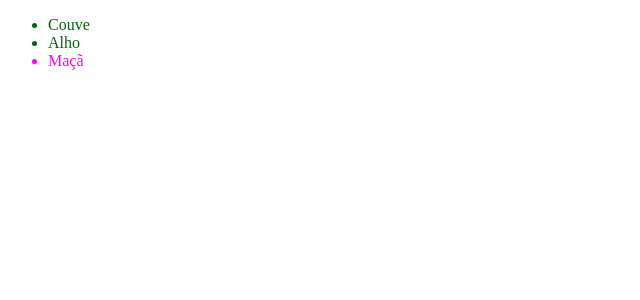
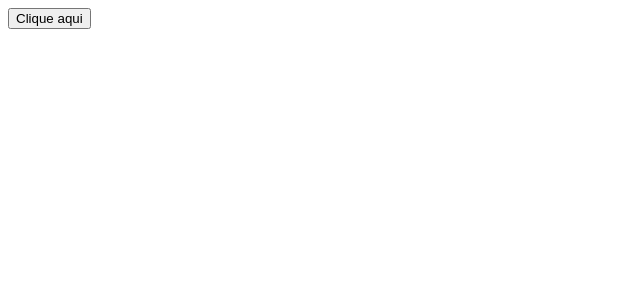
Before and after one commit to EdiJunior88/React_Documentacao, a React (Vite) app in the folder app/: page / in a window 1280 px wide. Shown: the top 300 px of the page, without its empty margins (0-640 px from the left). Built offline with nearby package versions, Linux system fonts and the light colour scheme.

Commit message:
- Começo rápido Criando e aninhando componentes Escrevendo marcação com JSX Adicionando estilos Exibindo dados Renderização condicional Respondendo a eventos

```diff
--- a/app/src/App.jsx
+++ b/app/src/App.jsx
@@ -1,19 +1,7 @@
-const produtos = [
-  { titulo: "Couve", fruta:false, id: 1 },
-  { titulo: "Alho", fruta:false, id: 2 },
-  { titulo: "Maçã", fruta:true, id: 3 },
-];
+import MeuBotao from "./Components/MeuBotao";
 
 const App = () => {
-  const listaItens = produtos.map((produto) => (
-    <li
-      key={produto.id}
-      style={{ color: produto.fruta ? "magenta" : "darkgreen" }}>
-      {produto.titulo}
-    </li>
-  ));
-
-  return <ul>{listaItens}</ul>;
+  return <button onClick={MeuBotao}>Clique aqui</button>;
 };
 
 export default App;
--- /dev/null
+++ b/app/src/Components/MeuBotao.jsx
@@ -0,0 +1,9 @@
+const MeuBotao = () => {
+  function clicar() {
+    alert("Você clicou em mim! 🤩");
+  }
+
+  return clicar();
+};
+
+export default MeuBotao;
```
